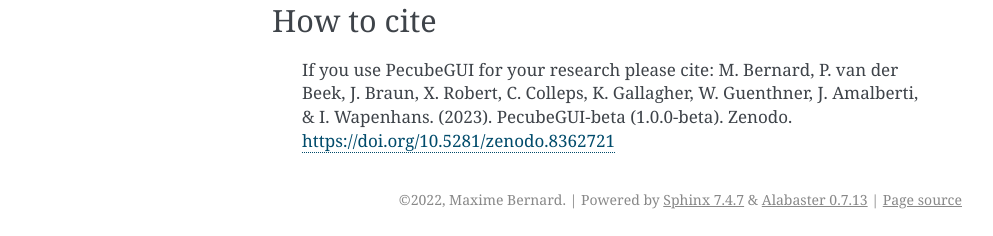
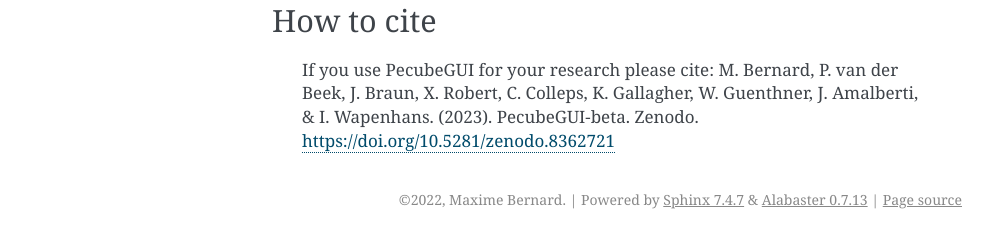
Before and after one commit to MBernAca/PecubeGUI_Doc, a Sphinx documentation site: the page built from docs/source/installation.rst, in a window 1280 px wide. Shown: the part 1924-2160 px from the top of the page, without its empty margins (148-1141 px from the left). Built offline with Sphinx 7.4.7, drawn with Linux system fonts in a browser that asks for light colours.

Commit message:
Update installation.rst

```diff
--- a/docs/source/installation.rst
+++ b/docs/source/installation.rst
@@ -65,4 +65,4 @@
 How to cite
 ------------
 
- If you use PecubeGUI for your research please cite: M. Bernard, P. van der Beek, J. Braun, X. Robert, C. Colleps, K. Gallagher, W. Guenthner, J. Amalberti, & I. Wapenhans. (2023). PecubeGUI-beta (1.0.0-beta). Zenodo. https://doi.org/10.5281/zenodo.8362721
+ If you use PecubeGUI for your research please cite: M. Bernard, P. van der Beek, J. Braun, X. Robert, C. Colleps, K. Gallagher, W. Guenthner, J. Amalberti, & I. Wapenhans. (2023). PecubeGUI-beta. Zenodo. https://doi.org/10.5281/zenodo.8362721
```
